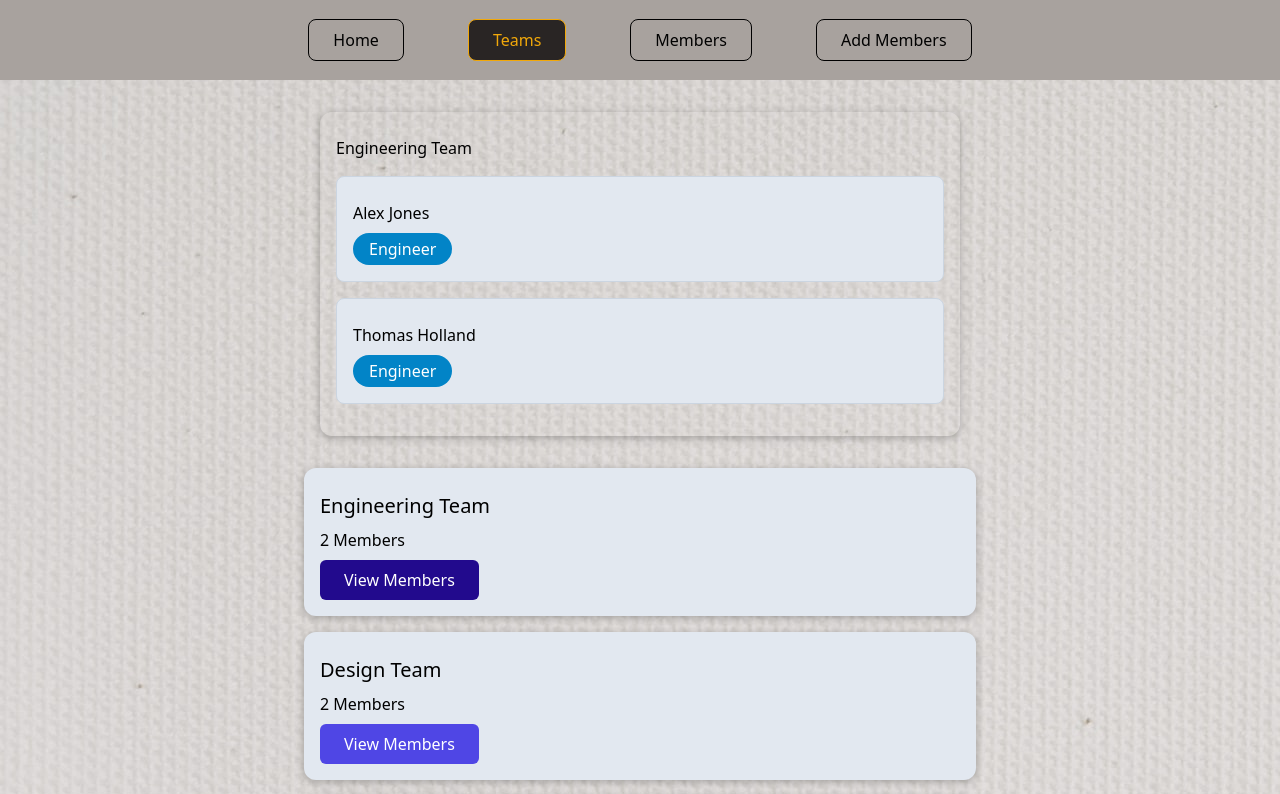
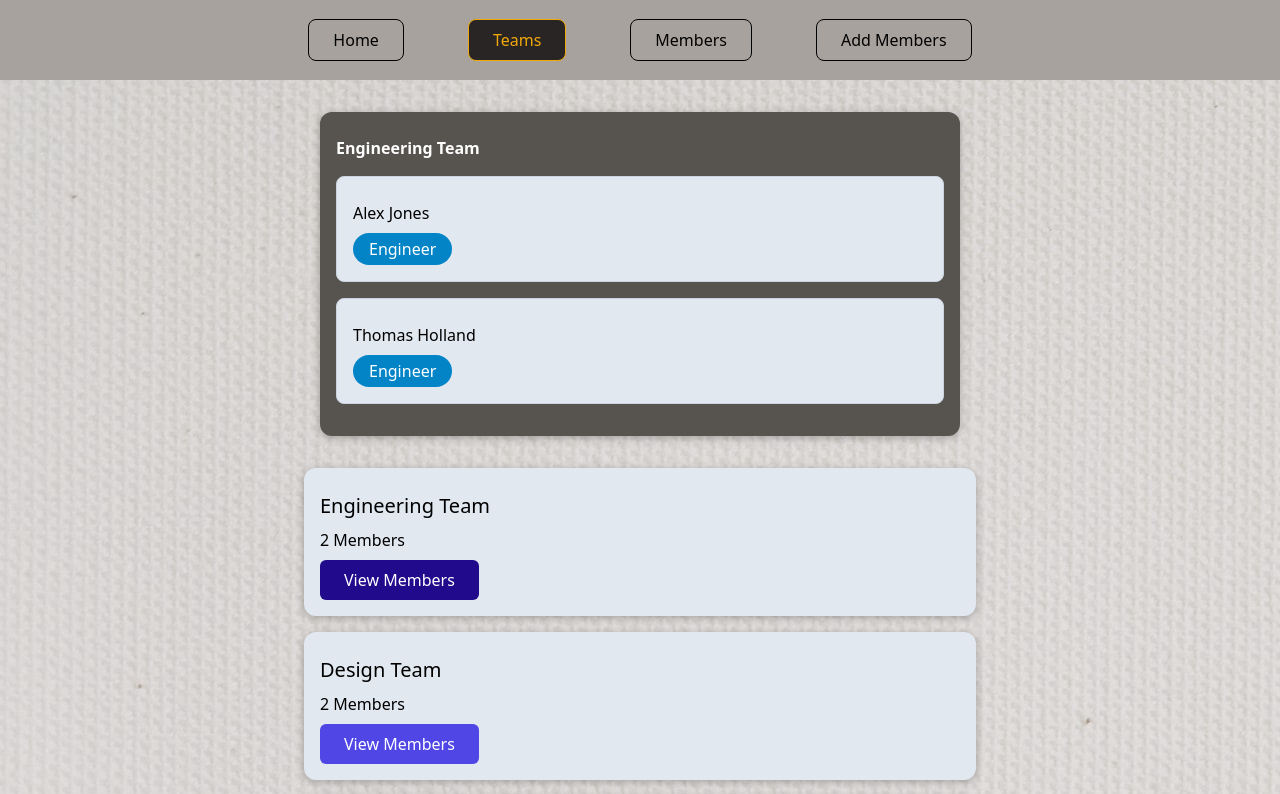
Before and after one commit to MK-Khan123/my-first-vue-app, a Vue app: page /teams/t1 in a window 1280 px wide. Shown: the top 794 px of the page. Built offline with nearby package versions, Linux system fonts and the light colour scheme.

Commit message:
Made few changes on TeamMembers component

```diff
--- a/src/components/teams/TeamMembers.vue
+++ b/src/components/teams/TeamMembers.vue
@@ -1,6 +1,6 @@
 <template>
-    <section>
-        <h2 class="my-2">{{ teamName }}</h2>
+    <section class="bg-stone-600">
+        <h2 class="my-2 font-bold text-white">{{ teamName }}</h2>
         <ul class="list-none m-0 p-0">
             <member-item v-for="member in teamMembers" :key="member.id" :name="member.fullName" :role="member.role">
             </member-item>
```
